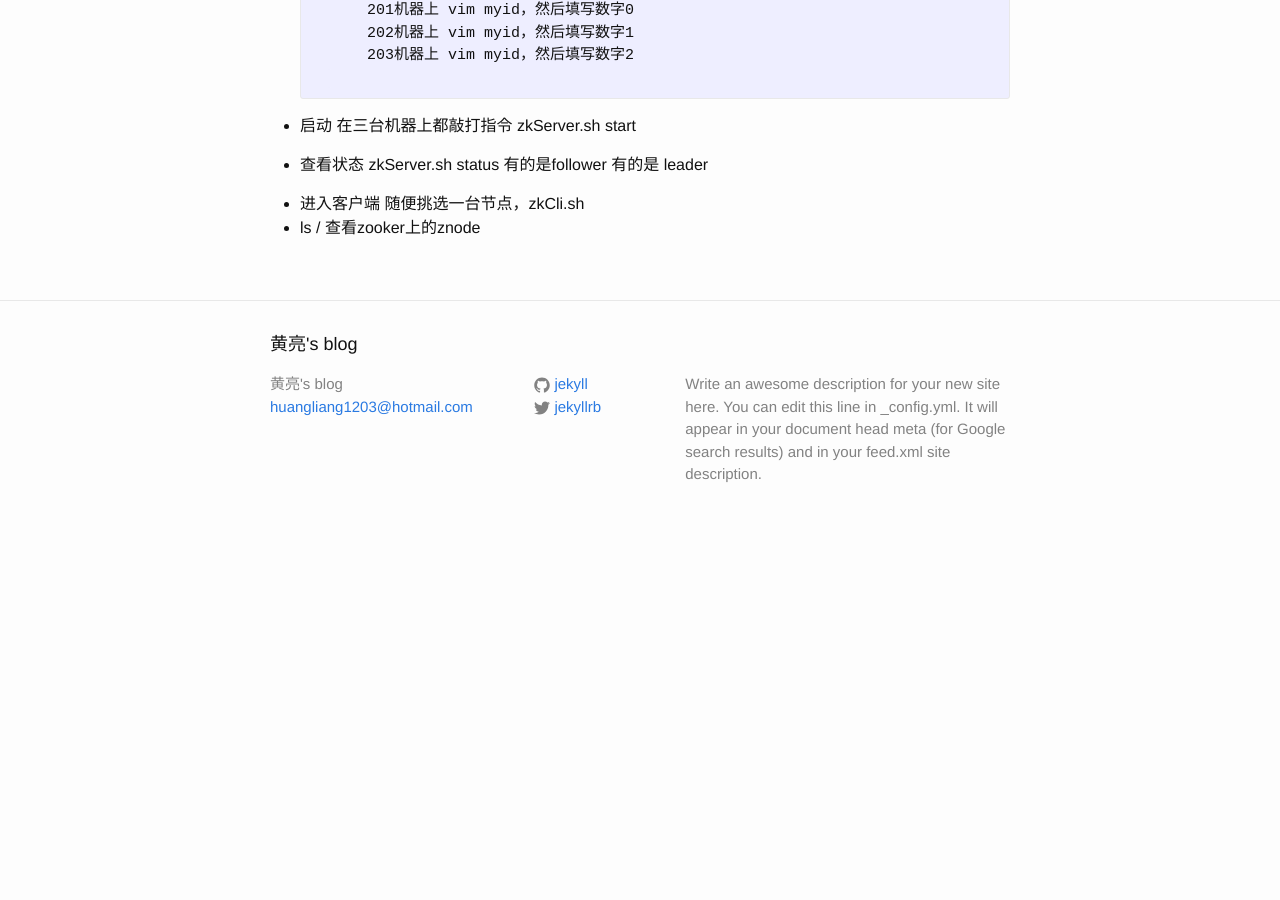
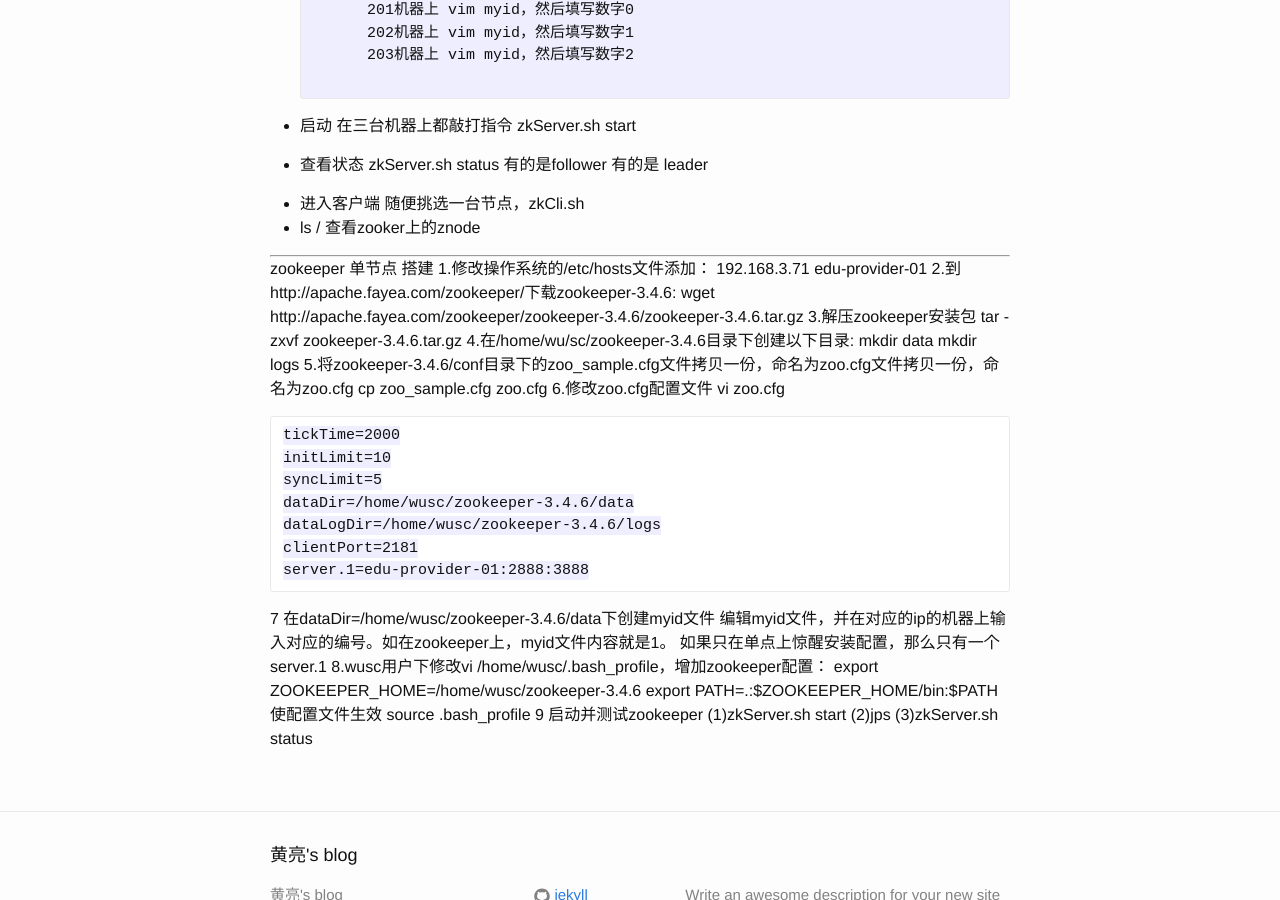
Before and after one commit to hl50381973/hl50381973.github.io, a Jekyll site: the page built from _posts/2016-11-27-zookeeper-build.markdown, in a window 1280 px wide and 900 px high, scrolled down 995 px. Built offline with Jekyll 4.4.1, drawn with Linux system fonts in a browser that asks for light colours; before the commit the page ends 1541 px from its top, so only the background shows below that.

Commit message:
单节点搭建zookeeper

```diff
--- a/_posts/2016-11-27-zookeeper-build.markdown
+++ b/_posts/2016-11-27-zookeeper-build.markdown
@@ -56,3 +56,42 @@ zookeeper 搭建
 - 进入客户端
 	随便挑选一台节点，zkCli.sh
 - ls / 	查看zooker上的znode
+
+---
+
+
+zookeeper 单节点 搭建
+1.修改操作系统的/etc/hosts文件添加：
+	192.168.3.71 edu-provider-01
+2.到http://apache.fayea.com/zookeeper/下载zookeeper-3.4.6:
+	wget http://apache.fayea.com/zookeeper/zookeeper-3.4.6/zookeeper-3.4.6.tar.gz
+3.解压zookeeper安装包
+	tar -zxvf zookeeper-3.4.6.tar.gz
+4.在/home/wu/sc/zookeeper-3.4.6目录下创建以下目录:
+	mkdir data
+	mkdir logs
+5.将zookeeper-3.4.6/conf目录下的zoo_sample.cfg文件拷贝一份，命名为zoo.cfg文件拷贝一份，命名为zoo.cfg
+	cp zoo_sample.cfg zoo.cfg
+6.修改zoo.cfg配置文件
+	vi zoo.cfg
+
+	tickTime=2000
+	initLimit=10
+	syncLimit=5
+	dataDir=/home/wusc/zookeeper-3.4.6/data
+	dataLogDir=/home/wusc/zookeeper-3.4.6/logs
+	clientPort=2181
+	server.1=edu-provider-01:2888:3888
+
+7 在dataDir=/home/wusc/zookeeper-3.4.6/data下创建myid文件
+	编辑myid文件，并在对应的ip的机器上输入对应的编号。如在zookeeper上，myid文件内容就是1。
+	如果只在单点上惊醒安装配置，那么只有一个server.1
+8.wusc用户下修改vi /home/wusc/.bash_profile，增加zookeeper配置：
+	export ZOOKEEPER_HOME=/home/wusc/zookeeper-3.4.6
+	export PATH=.:$ZOOKEEPER_HOME/bin:$PATH
+	使配置文件生效
+	source .bash_profile
+9 启动并测试zookeeper
+	(1)zkServer.sh start
+	(2)jps
+	(3)zkServer.sh status
```
